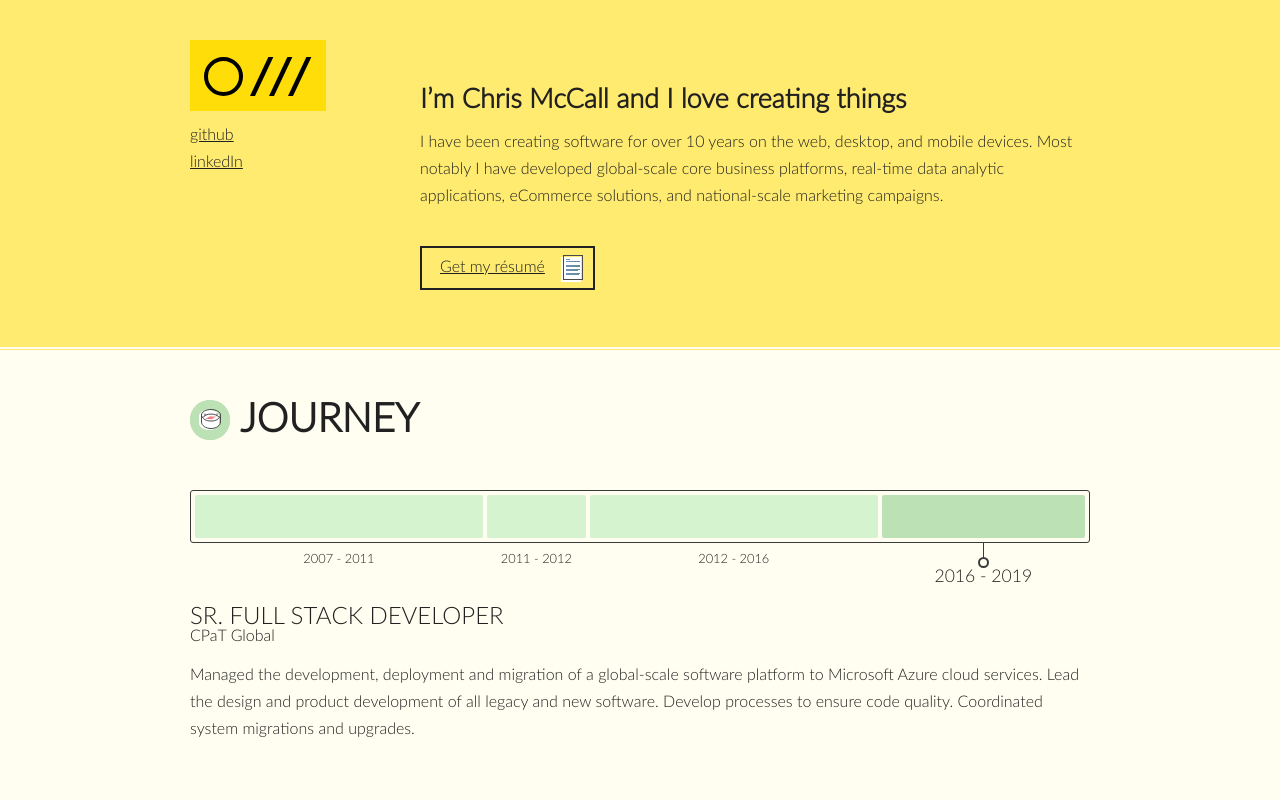
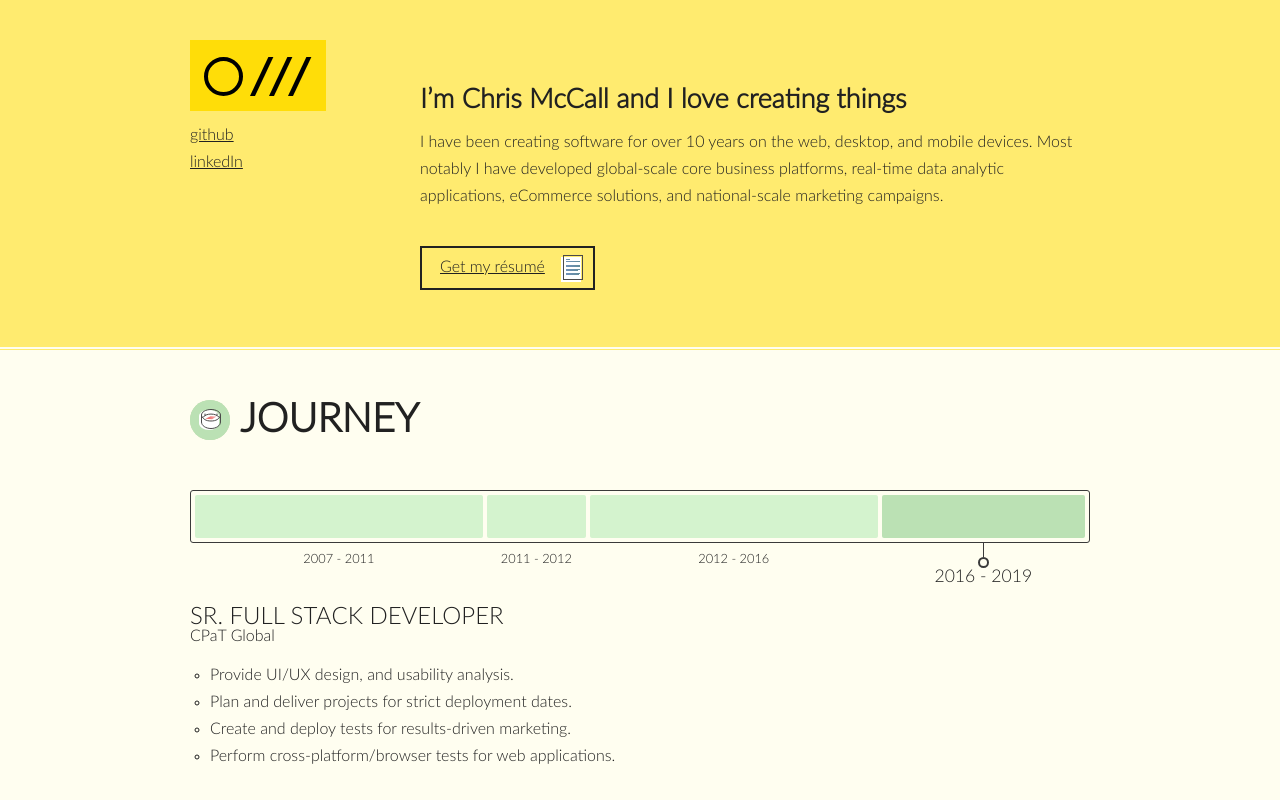
Before and after one commit to ChrisJMcCall/chrisjmccall_com, a React (Create React App) app: page / in a window 1280 px wide. Shown: the top 800 px of the page. Built offline with nearby package versions, Linux system fonts and the light colour scheme.

Commit message:
Updating resume. Experience detail is now generated as a list.

```diff
--- a/src/Timeline/Timeline.css
+++ b/src/Timeline/Timeline.css
@@ -1,11 +1,11 @@
-.Timeline ul {
+.Timeline ul.Timeline {
   border: 1px solid #3A3A3A;
   border-radius: 3px;
   padding: 0;
   margin: 0 0 60px 0;
 }
 
-.Timeline ul li {
+.Timeline ul.Timeline li {
   background: #D4F3CE;
   border-radius: 2px;
   display: inline-block;
@@ -14,11 +14,11 @@
   vertical-align: top;
 }
 
-.Timeline ul li.selected {
+.Timeline ul.Timeline li.selected {
   background-color: #BBE1B4;
 }
 
-.Timeline ul li span {
+.Timeline ul.Timeline li span {
   display: block;
   font-size: .8em;
   line-height: 1em;
@@ -28,7 +28,7 @@
   text-align: center;
   visibility: inherit;
 }
-.Timeline ul li.selected span {
+.Timeline ul.Timeline li.selected span {
   background-image: url('../images/marker.svg');
   background-position: center -10px;
   background-repeat: no-repeat;
@@ -53,8 +53,13 @@
   margin-top: -5px;
 }
 
+.Timeline ul.ExperienceDescription {
+  list-style-type: circle;
+  padding: 0 0 0 20px;
+}
+
 @media only screen and (max-width : 600px) {
-  .Timeline ul li span {
+  .Timeline ul.Timeline li span {
     font-size: .6em;
   }
 }
--- a/src/Timeline/Timeline.js
+++ b/src/Timeline/Timeline.js
@@ -8,28 +8,50 @@ class Timeline extends Component {
       end: '2011-06-01',
       title: 'Sr. Web Designer',
       location: 'Royall & Company',
-      details: 'Provide user interface and UX design, usability analysis, and screen design. Manage project timelines for deadlines and deployment dates. Contribute to UI usability direction and implementation. Testing for improved marketing. Collaboration on development of new web products and interactions. Ensure cross-platform quality of web applications.'
+      details: [
+        'Manage the complete SDLC of a global-scale SaaS product.',
+        'Architect solutions using Microsoft Azure cloud services.',
+        'Develop CI/CD processes to ensure code quality and establish devops.',
+        'Coordinate system migrations, upgrades, and third-party integrations.',
+        'Lead the design and product development of internal software.']
     },
     {
       start: '2011-06-01',
       end: '2012-11-01',
       title: 'Front End Developer',
       location: 'eProcessingNetwork',
-      details: 'Build wireframes and prototypes for user interface and experience. Design production-ready screens and all UI elements. Write PERL modules and Javascript to extend functionality of site based on wireframes. Collaborate with customer service and sales teams to optimize the user experience. Write extensions for multiple existing eCommerce plugins to support the eProcessing payment gateway.'
+      details: [
+        'Develop and manage the deployment of 8 mobile applications to the Apple App Store and Google Play Store.',
+        'Develop native and html5 based applications for iOS and Android.',
+        'Develop mobile applications that communicate with custom BLE 4.0 hardware.',
+        'Design wireframes and interfaces for mobile, desktop, and web applications.',
+        'Manage product roadmaps between desktop, web, mobile and hardware teams.'
+        ]
     },
     {
       start: '2012-11-01',
       end: '2016-11-01',
       title: 'Mobile/Front End Developer',
       location: 'World GPS Solutions',
-      details: 'Developed and managed the deployment of 8+ mobile applications to the Apple App Store and Google Play Store. Design wireframes and interfaces for mobile, desktop, and web applications. Coordinate with desktop, web, mobile and hardware teams to ensure project goals are achieved.'
+      details: [
+        'Develop UI wireframes and UX prototypes. ',
+        'Design production-ready screens, UI elements, and prepare assets for development.',
+        'Write PERL and Javascript modules for the core web product. ',
+        'Collaborate with customer service and sales teams to meet customer needs. ',
+        'Develop extensions for eCommerce plugins to support the eProcessing payment gateway.'
+        ]
     },
     {
       start: '2016-11-01',
       end: Date.now(),
       title: 'Sr. Full Stack Developer',
       location: 'CPaT Global',
-      details: 'Managed the development, deployment and migration of a global-scale software platform to Microsoft Azure cloud services. Lead the design and product development of all legacy and new software. Develop processes to ensure code quality. Coordinated system migrations and upgrades.'
+      details: [
+        'Provide UI/UX design, and usability analysis.',
+        'Plan and deliver projects for strict deployment dates.',
+        'Create and deploy tests for results-driven marketing.',
+        'Perform cross-platform/browser tests for web applications.'
+      ]
     }
   ];
 
@@ -70,7 +92,7 @@ class Timeline extends Component {
   render() {
     return (
       <div className="Timeline">
-        <ul ref={this.containerRef}>
+        <ul className="Timeline" ref={this.containerRef}>
           <this.ListItem
           selected={this.state.selectedItem}
           items={this.timelineItems}
@@ -82,7 +104,9 @@ class Timeline extends Component {
         {/*For SEO I will probably change this to be css driven rather than actually changing the DOM.*/}
         <h4>{this.state.selectedItem.title}</h4>
         <h5>{this.state.selectedItem.location}</h5>
-        <p>{this.state.selectedItem.details}</p>
+        <ul className="ExperienceDescription">
+          {this.state.selectedItem.details.map((item)=><li>{item}</li>)}
+        </ul>
       </div>
     );
   }
```
Also changed, not shown: 1 other file (tests, documents, lock files or other folders).
